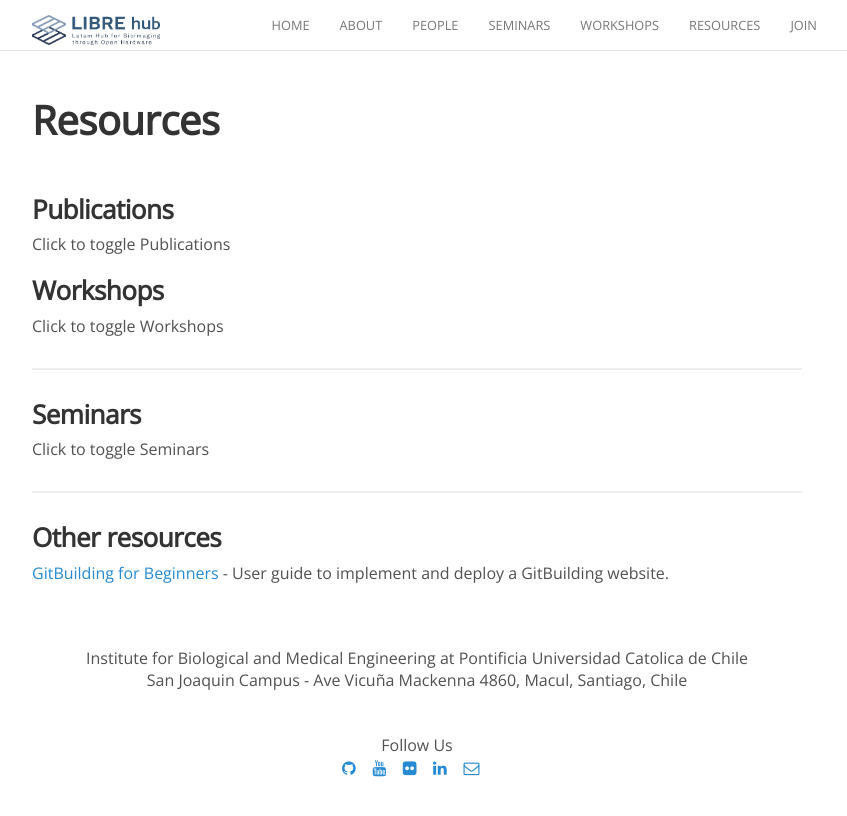
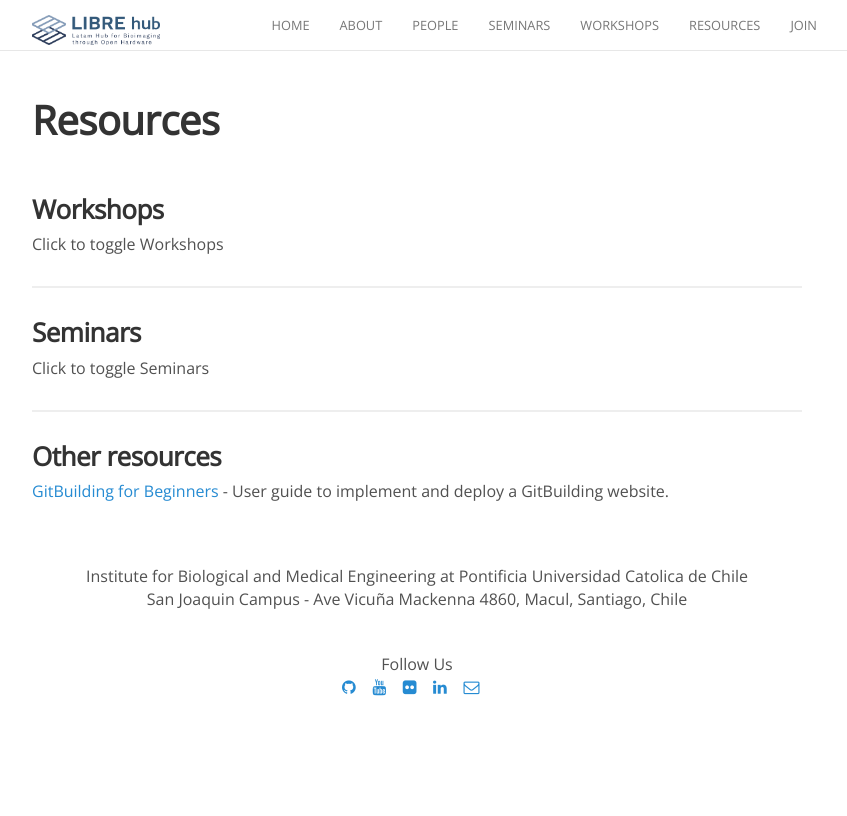
Before and after one commit to LIBREhub/LIBREhub.github.io, a Jekyll site: the page built from resources_toggle.md, in a window 1280 px wide. Shown: the top 816 px of the page, without its empty margins (223-1070 px from the left). Built offline with Jekyll 4.4.1, drawn with Linux system fonts in a browser that asks for light colours; nearby versions of some CDN libraries.

Commit message:
Test toggle function

```diff
--- a/resources_toggle.md
+++ b/resources_toggle.md
@@ -13,20 +13,6 @@ permalink: /resources_toggle/
     });
   });
 </script>
-
-### **Publications**
-
-<p class="toggle-text">Click to toggle Publications</p>
-
-<div class="content list" style="display: none;">
-  {% for post in site.publications %}
-    <div class="list-item">
-      <p class="list-post-title">
-        - {{ post.title }} (<small>{{ post.date | date: "%m/%d/%y" }}</small>)
-      </p>
-    </div>
-  {% endfor %}
-</div>
 
 ### **Workshops**
 
```
